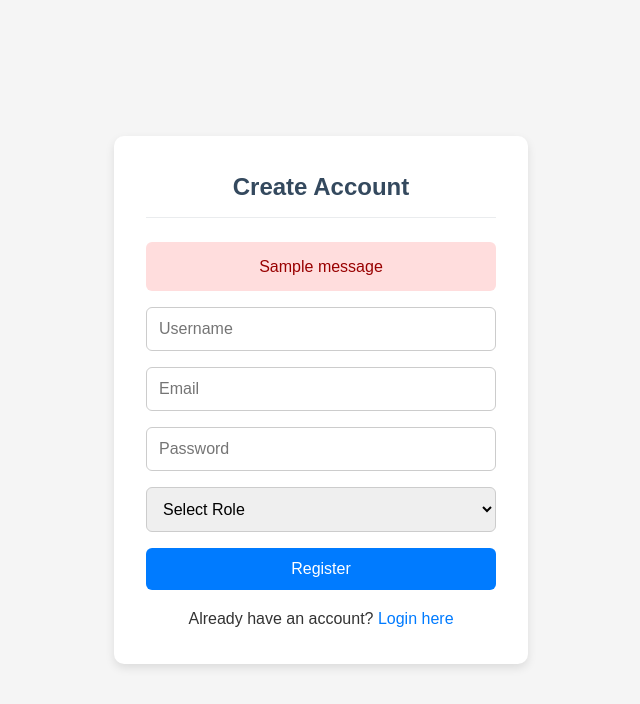
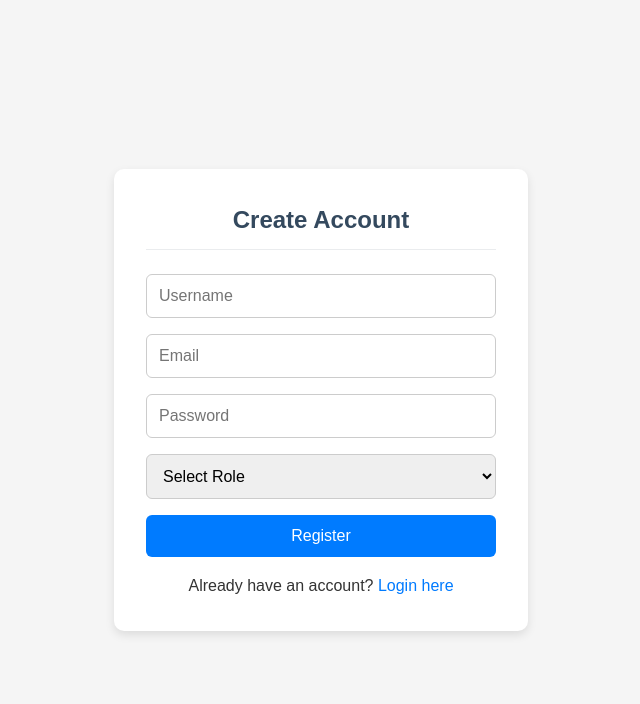
Before and after one commit to beattytyler/Self-Paced-RPG, a Flask app: page /register in a window 1280 px wide. Shown: the top 704 px of the page, without its empty margins (319-959 px from the left). Run offline with Flask 3, Linux system fonts and the light colour scheme; tables that the repository leaves empty hold one stand-in row (values such as "Sample post"); one stand-in notice (Sample message) is shown.

Commit message:
Remove flash messages from register.html
Removed flash message display from registration form.

```diff
--- a/self-paced-learning/templates/register.html
+++ b/self-paced-learning/templates/register.html
@@ -84,14 +84,6 @@
   <div class="register-container">
     <h2>Create Account</h2>
 
-    {% with messages = get_flashed_messages() %}
-      {% if messages %}
-        {% for message in messages %}
-          <div class="flash-message">{{ message }}</div>
-        {% endfor %}
-      {% endif %}
-    {% endwith %}
-
     <form action="{{ url_for('register') }}" method="POST">
       <input type="text" name="username" placeholder="Username" required />
       <input type="email" name="email" placeholder="Email" required />
```
